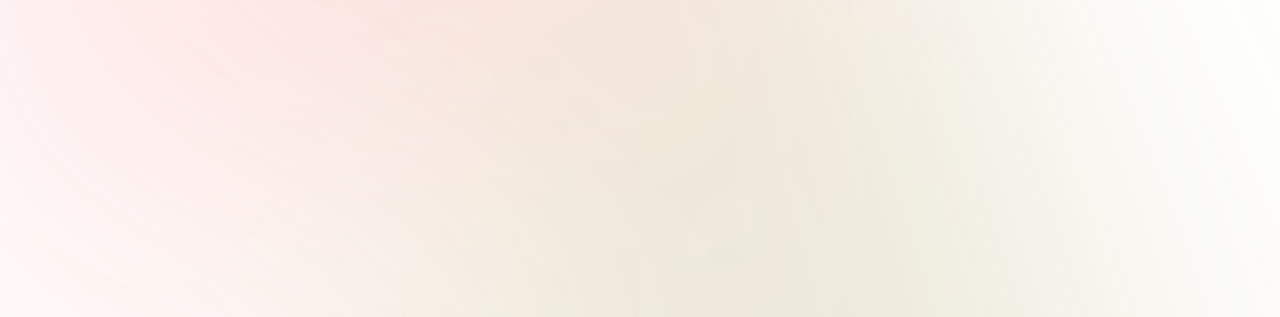
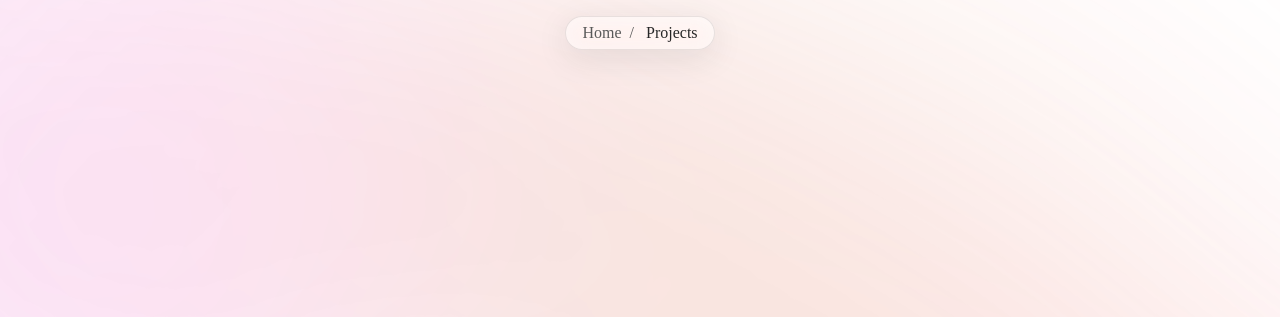
Before and after one commit to RamiroG8k/astro-go, an Astro site: page /projects in a window 1280 px wide. Shown: the top 317 px of the page. Built offline with nearby package versions, Linux system fonts and the light colour scheme; Astro itself is replaced by a stand-in of ours.

Commit message:
Create molecule component: Breadcrumb

```diff
--- a/src/components/atoms/Link.astro
+++ b/src/components/atoms/Link.astro
@@ -27,10 +27,8 @@
   ...attrs
 } = Astro.props as ComponentProps;
 
-// Determine the final URL and check if it's an external link
 const finalHref = to || href;
 const isExternal = href?.startsWith('http');
-
 
 if (!finalHref) {
   throw new Error('[Link] requires either a `to` or `href` prop.');
@@ -71,6 +69,6 @@
   }
 
   [data-variant="subtle"]:hover {
-    color: var(--color-subtle);
+    color: var(--color-content);
   }
 </style>
--- /dev/null
+++ b/src/components/atoms/molecules/breadcrumb.astro
@@ -0,0 +1,65 @@
+---
+import Link from '../Link.astro';
+import { Stack } from '../Stack/index.astro';
+import Text from '../Text.astro';
+
+const { ...attrs } = Astro.props;
+
+const PATHNAME = Astro.url.pathname.replace(/\/$/, '');
+
+const items = PATHNAME.split('/').map(segment => ({
+    label: segment.trim() || 'Home',
+    href: PATHNAME.split(segment).at(0)?.concat(segment)
+}));
+
+if (items.length <= 1) {
+  return null;
+}
+---
+
+<Stack as="nav" aria-label="breadcrumb" {...attrs}>
+    <Stack.Row as="ol" class:list={["breadcrumb-list"]} align="center">
+        {items.map((item, index) => {
+            const isLastItem = index === items.length - 1;
+
+            return (
+                <li class="breadcrumb-item" data-current={isLastItem ? 'true' : 'false'}>
+                    {isLastItem ? (
+                        <Text as="span" aria-current="page">{item.label}</Text>
+                    ) : (
+                        <Link to={item.href} variant="subtle">{item.label}</Link>
+                    )}
+                </li>
+            )
+        })}
+    </Stack.Row>
+</Stack>
+
+<style>
+    nav {
+        background-color: hsla(var(--hsl-background), 0.4);
+    	padding: var(--space-xs) var(--space-md);
+    	backdrop-filter: blur(10px) saturate(180%);
+    	border: 1px solid hsla(var(--hsl-content), 0.1);
+        border-radius: 2rem;
+        box-shadow: 0 8px 32px hsla(var(--hsl-content), 0.1),
+                    inset 0 4px 20px hsla(var(--hsl-background), 0.3);
+    }
+
+    ol.breadcrumb-list {
+        list-style: none;
+        padding: 0;
+        margin: 0;
+    }
+
+    li.breadcrumb-item {
+        text-transform: capitalize;
+
+        &:not(:first-child)::before {
+            content: '/';
+            margin-inline: var(--space-sm);
+            color: var(--color-subtle);
+            user-select: none;
+        }
+    }
+</style>
--- a/src/layouts/Head.astro
+++ b/src/layouts/Head.astro
@@ -55,4 +55,6 @@
     <link rel="icon" type="image/svg+xml" href="/favicon/favicon.svg" />
     <link rel="shortcut icon" href="/favicon/favicon.ico" />
     <link rel="apple-touch-icon" sizes="180x180" href="/favicon/apple-touch-icon.png" />
+
+    <slot />
 </head>
--- a/src/layouts/Layout.astro
+++ b/src/layouts/Layout.astro
@@ -4,21 +4,14 @@
 import Head from './Head.astro';
 
 import '../styles/index.css';
+import Breadcrumb from '@/components/atoms/molecules/breadcrumb.astro';
 ---
 
 <Font cssVariable="--font-rethink" preload />
 
 <!doctype html>
 <html lang="en">
-    <Head {...Astro.props} />
-
-	<body>
-	    <img transition:persist transition:name="background" id="background" src={background.src} fetchpriority="high" />
-
-		<slot />
-	</body>
-</html>
-
+    <Head {...Astro.props}>
         <style>
            	html,
            	body {
@@ -27,6 +20,14 @@
           		width: 100%;
           		height: 100%;
           		font-family: var(--font-rethink);
+           	}
+
+           	#breadcrumb {
+          		position: sticky;
+          		top: var(--space-md);
+          		width: fit-content;
+          		z-index: 1;
+                            margin: var(--space-md) auto;
            	}
 
            	#background {
@@ -56,3 +57,19 @@
           		}
            	}
         </style>
+    </Head>
+
+	<body>
+	    <img
+			aria-hidden="true"
+			fetchpriority="high"
+			id="background"
+			src={background.src}
+			transition:name="background"
+			transition:persist
+		/>
+
+		<Breadcrumb id="breadcrumb" />
+		<slot />
+	</body>
+</html>
--- a/src/styles/index.css
+++ b/src/styles/index.css
@@ -1,9 +1,11 @@
 :root {
     /* COLORS */
+    --hsl-background: 0deg, 0%, 100%;
+    --hsl-content: 0deg, 0%, 15%;
     --color-background: hsl(0deg, 0%, 100%);
     --color-content: hsl(0deg, 0%, 15%);
     --color-accent: hsl(223deg, 100%, 50%);
-    --color-subtle: hsl(240deg, 5%, 34%);
+    --color-subtle: hsl(0deg, 0%, 35%);
 
     /* FONT FAMILIES */
     /*--font-family-sans: "Inter", -apple-system, BlinkMacSystemFont, "Segoe UI",
@@ -49,9 +51,11 @@
 
 @media (prefers-color-scheme: dark) {
     :root {
+        --hsl-background: 0deg, 0%, 0%;
+        --hsl-content: 0deg, 0%, 90%;
         --color-background: hsl(0deg, 0%, 0%);
         --color-content: hsl(240deg, 5%, 90%);
         --color-accent: hsl(223deg, 100%, 30%);
-        --color-subtle: hsl(240deg, 5%, 60%);
+        --color-subtle: hsl(240deg, 5%, 50%);
     }
 }
```
Lines whose indentation alone changed are shown as unchanged.
